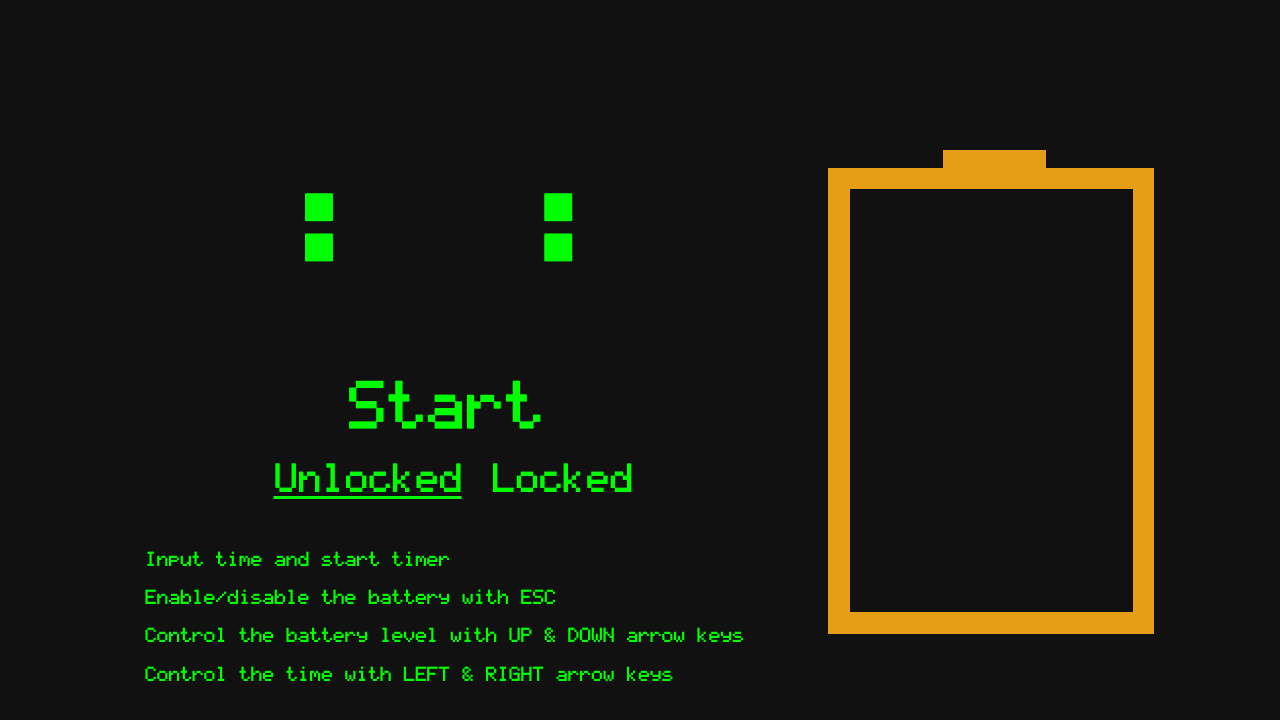
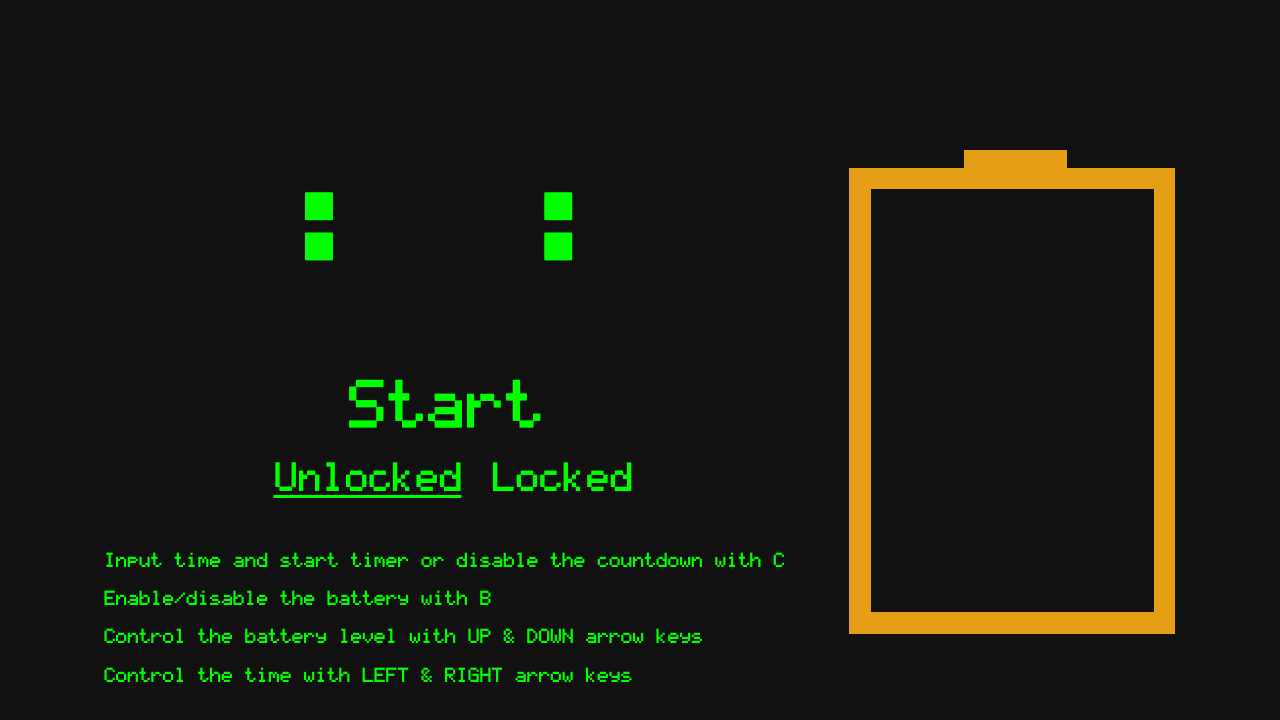
Before and after one commit to guillemcordoba/TimeThieves, an Angular app: page / in a window 1280 px wide. Shown: the top 720 px of the page. Built offline with nearby package versions, Linux system fonts and the light colour scheme.

Commit message:
Changed controls to C & B and added option to hide countdown

```diff
--- a/package.json
+++ b/package.json
@@ -10,7 +10,7 @@
     "test": "ng test",
     "lint": "ng lint",
     "e2e": "ng e2e",
-    "electrondev": "concurrently -k \"ng serve\" \"electron .\"",
+    "electrondev": "ng build && concurrently -k \"ng serve\" \"electron .\"",
     "package-windows": "ng build && electron-packager . TimeThieves --overwrite --asar=true --platform=win32 --arch=ia32 --icon=assets/icon.ico --prune=true --out=release-builds --version-string.CompanyName=CE --version-string.FileDescript ion=CE --version-string.ProductName=\"TimeThieves\"",
     "package-linux": "electron-packager . TimeThieves --overwrite --platform=linux --arch=x64 --icon=assets/icon.ico --prune=true --out=release-builds"
   },
--- a/src/app/app.component.html
+++ b/src/app/app.component.html
@@ -3,9 +3,9 @@
     <app-countdown fxFlexAlign="center" [running]="runningCountdown"
       (startCountdown)="startCountdown($event)" (lockedCheckedOutput)="setLockedChecked($event)"></app-countdown>
     <div *ngIf="!runningCountdown" fxFlexAlign="center" class="matrix" style="font-size: 1.5vw">
-      <p>Input time and start timer</p>
+      <p>Input time and start timer or disable the countdown with C</p>
       <div *ngIf="!lockedChecked">
-        <p>Enable/disable the battery with ESC</p>
+        <p>Enable/disable the battery with B</p>
         <p>Control the battery level with UP & DOWN arrow keys</p>
         <p>Control the time with LEFT & RIGHT arrow keys</p>
       </div>
--- a/src/app/app.component.ts
+++ b/src/app/app.component.ts
@@ -20,8 +20,9 @@ export class AppComponent {
       return;
     }
 
-    if (ev.keyCode === 27) {          // ESC arrow pressed
+    if (ev.keyCode === 66) {          // B arrow pressed
       this.containerEnabled = !this.containerEnabled;
+      console.log(this.containerEnabled);
     }
   }
 
--- a/src/app/countdown/countdown.component.html
+++ b/src/app/countdown/countdown.component.html
@@ -1,5 +1,5 @@
 <form *ngIf="setup" fxLayout="column" fxLayoutAlign="center center" (ngSubmit)="initCountdown(setupForm)" #setupForm="ngForm">
-    <div fxLayout="row" style="height: 35vh;" fxLayoutAlign="center center">
+    <div *ngIf="countdownShown" fxLayout="row" style="height: 35vh;" fxLayoutAlign="center center">
         <input type="number" class="matrix big" min="0" max="99" required [(ngModel)]="hours" name="hours" autofocus="true">
         <p class="matrix big">:</p>
         <input class="matrix big" type="number" min="0" max="60" required [(ngModel)]="mins" name="minutes">
@@ -14,6 +14,6 @@
         </div>
     </div>
 </form>
-<h1 *ngIf="!setup" fxFlex="grow" class="matrix big">
+<h1 *ngIf="!setup && countdownShown" fxFlex="grow" class="matrix big">
     {{countdown | async | date: 'HH:mm:ss'}}
 </h1>
--- a/src/app/countdown/countdown.component.ts
+++ b/src/app/countdown/countdown.component.ts
@@ -38,6 +38,7 @@ export class CountdownComponent implements OnInit {
   countdown: Observable<number>;
   keyup$: Observable<any>;
   locked: boolean;
+  countdownShown = true;
 
   constructor() { }
 
@@ -54,7 +55,7 @@ export class CountdownComponent implements OnInit {
 
     // Setup countdown
     this.countdown = Observable.interval(1000).startWith(0)
-    .takeWhile(() => this.running && !this.setup)
+    .takeWhile(() => this.running && !this.setup && this.countdownShown)
     .map(secondsPassed => this.countdownSeconds - secondsPassed)
     .takeWhile(secondsLeft => secondsLeft >= 0)
     .do((secondsLeft) => {
@@ -71,6 +72,10 @@ export class CountdownComponent implements OnInit {
 
   @HostListener('document:keyup', ['$event'])
   onKeyUp(ev: KeyboardEvent): void {
+    if ((this.setup || !this.locked) && ev.keyCode === 67) { // C key pressed
+      this.countdownShown = !this.countdownShown;
+    }
+
     if (this.locked) {
       return;
     }
```
Also changed, not shown: 1 other file (tests, documents, lock files or other folders).
